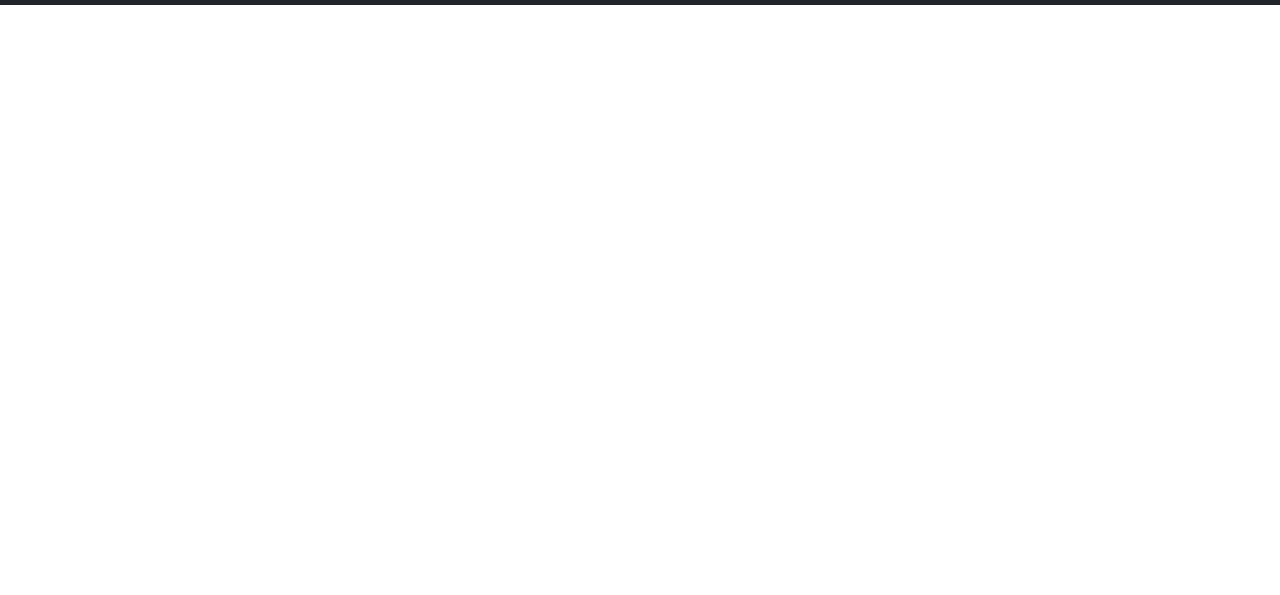
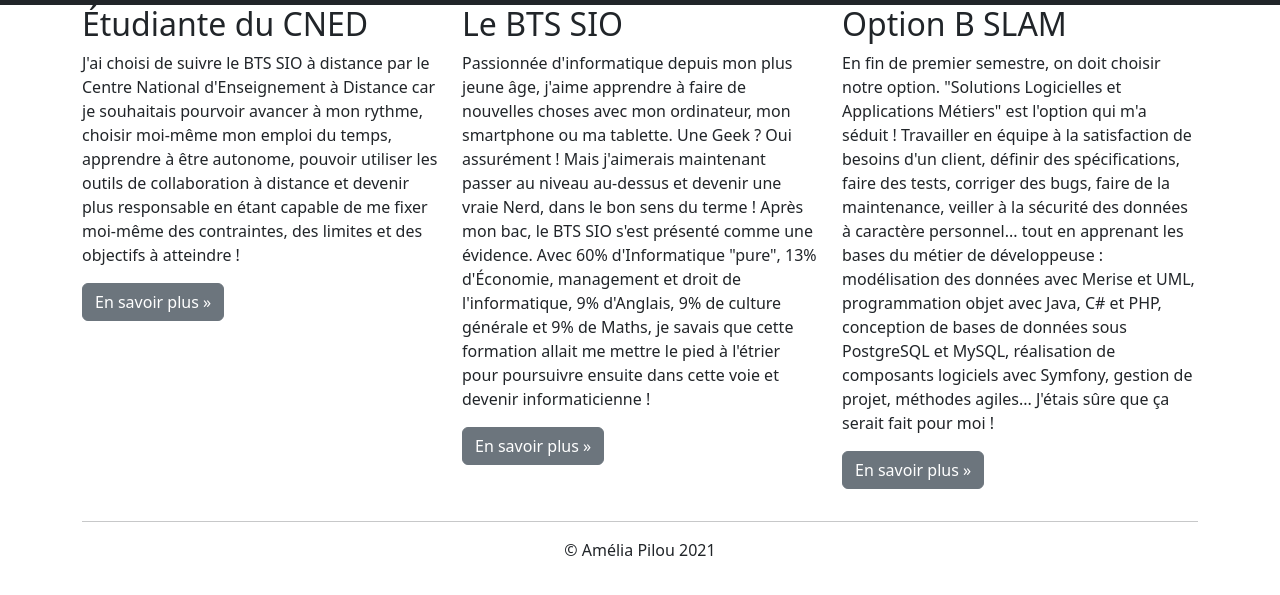
Before and after one commit to Terpsichor/Terpsichor.github.io, a plain HTML site: page index.html in a window 1280 px wide. Shown: the part 51-646 px from the top of the page. Drawn offline with nearby package versions, Linux system fonts and the light colour scheme.

Commit message:
Ajout d'un footer Task #5 - Ajouter un pied de page

```diff
--- a/index.html
+++ b/index.html
@@ -107,6 +107,66 @@
           </div>
       </nav>
     <h1>Bonjour et bienvenu sur mon PortFolio</h1>
+    <div class="jumbotron">
+
+    </div> <!-- Emplacement pour le contenu principal de la page -->
+    <footer>
+        <div class="container">
+            <div class="row">
+                <div class="col-lg-4">
+                    <h2>Étudiante du CNED</h2>
+                    <p>J'ai choisi de suivre le BTS SIO à distance par le Centre National
+                        d'Enseignement à Distance car je souhaitais pourvoir avancer à mon rythme,
+                        choisir moi-même mon emploi du temps, apprendre à être autonome, pouvoir
+                        utiliser les outils de collaboration à distance et devenir plus responsable en
+                        étant capable de me fixer moi-même des contraintes, des limites et des
+                        objectifs à atteindre !
+                    </p>
+                    <p><a class="btn btn-secondary" href="http://www.cned.fr" target="_blank"
+                          role="button">En savoir plus »</a>
+                    </p>
+                </div>
+                <div class="col-lg-4">
+                    <h2>Le BTS SIO</h2>
+                    <p>Passionnée d'informatique depuis mon plus jeune âge, j'aime apprendre à faire
+                        de nouvelles choses avec mon ordinateur, mon smartphone ou ma tablette. Une
+                        Geek ? Oui assurément ! Mais j'aimerais maintenant passer au niveau au-dessus
+                        et devenir une vraie Nerd, dans le bon sens du terme ! Après mon bac, le BTS
+                        SIO s'est présenté comme une évidence. Avec 60% d'Informatique "pure", 13%
+                        d'Économie, management et droit de l'informatique, 9% d'Anglais, 9% de culture
+                        générale et 9% de Maths, je savais que cette formation allait me mettre le
+                        pied à l'étrier pour poursuivre ensuite dans cette voie et devenir
+                        informaticienne !
+                    </p>
+                    <p><a class="btn btn-secondary" href="https://fr.wikipedia.org/wiki/Brevet_de_tec
+                          hnicien_supérieur_-_Services_informatiques_aux_organisations"
+                          target="_blank" role="button">En savoir plus »</a>
+                    </p>
+                </div>
+                <div class="col-lg-4">
+                    <h2>Option B SLAM</h2>
+                    <p>En fin de premier semestre, on doit choisir notre option. "Solutions
+                        Logicielles et Applications Métiers" est l'option qui m'a séduit&nbsp;!
+                        Travailler en équipe à la satisfaction de besoins d'un client, définir des
+                        spécifications, faire des tests, corriger des bugs, faire de la maintenance,
+                        veiller à la sécurité des données à caractère personnel... tout en apprenant
+                        les bases du métier de développeuse : modélisation des données
+                        avec Merise et UML, programmation objet avec Java, C# et PHP, conception
+                        de bases de données sous PostgreSQL et MySQL, réalisation de
+                        composants logiciels avec Symfony, gestion de projet, méthodes agiles...
+                        J'étais sûre que ça serait fait pour moi !
+                    </p>
+                    <p><a class="btn btn-secondary" href="https://www.onisep.fr/Ressources/Univers-Fo
+                          rmation/Formations/Post-bac/bts-services-informatiques-aux-organisations-op
+                          tion-b-solutions-logicielles-et-applications-metiers" target="_blank"
+                          role="button">En savoir plus »</a>
+                    </p>
+                </div>
+            </div>
+            <hr>
+            <p class="text-center" id="copyright">© Amélia Pilou 2021</p>
+        </div>
+    </footer>
     <script src="https://cdn.jsdelivr.net/npm/bootstrap@5.3.3/dist/js/bootstrap.bundle.min.js"></script>
   </body>
 </html>
```
